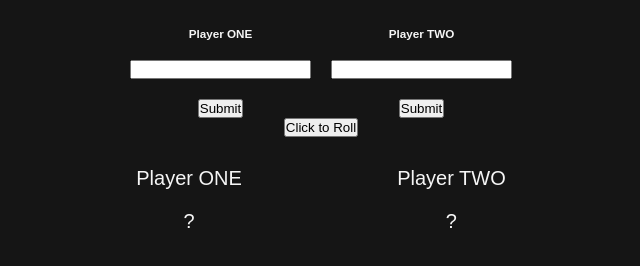
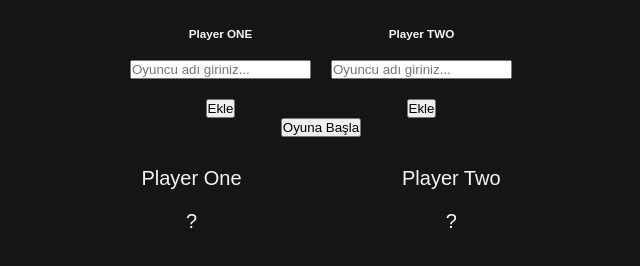
Before and after one commit to haktanoker/javascript_projects, a plain HTML site: page dice_game/index.html in a window 1280 px wide. Shown: the part 338-604 px from the top of the page, without its empty margins (319-959 px from the left). Drawn offline with Linux system fonts and the light colour scheme.

Commit message:
Update index.html

```diff
--- a/dice_game/index.html
+++ b/dice_game/index.html
@@ -3,37 +3,41 @@
 <head>
     <meta charset="UTF-8">
     <meta name="viewport" content="width=device-width, initial-scale=1.0">
-    <title>Zar Oyunu</title>
+    <title>Dice Game</title>
     <link rel="stylesheet" href="style.css">
+    <script src="script.js" defer></script>
 </head>
 <body>
     <div id="header_div">
         <h1>Zar Oyunu</h1>
         <h3>Kazananı belirlemek için adını gir ve butona bas</h3>
     </div>
+
     <div id="user_inputs">
+
         <div class="user_input_div user_name_one">
             <h3>Player ONE</h3>
-            <input type="text" name="playerOne" id="playerOne">
-            <button onclick="setUserName(P1Name);" id="userOneName">Submit</button>
+            <input type="text" name="playerOne" id="playerOne" placeholder="Oyuncu adı giriniz...">
+            <button onclick="setUserName(P1Name);" id="userOneName">Ekle</button>
         </div>
+
         <div class="user_input_div user_name_two">
             <h3>Player TWO</h3>
-            <input type="text" name="playerTwo" id="playerTwo">
-            <button onclick="setUserName(P2Name);" id="userTwoName">Submit</button>
+            <input type="text" name="playerTwo" id="playerTwo" placeholder="Oyuncu adı giriniz...">
+            <button onclick="setUserName(P2Name);" id="userTwoName">Ekle</button>
         </div>
     </div>
-    <button onclick="startGame();">Click to Roll</button>
+
+    <button onclick="startGame();">Oyuna Başla</button>
     <div id="dice_divs">
         <div class="dice_div dice_div_one">
-            <p>Player ONE</p>
-            <div><p id="playerOneResult">?</p></div>
+            <p>Player One</p>
+            <p id="playerOneResult">?</p>
         </div>
         <div class="dice_div dice_div_two">
-            <p>Player TWO</p>
-            <div><p id="playerTwoResult">?</p></div>
+            <p>Player Two</p>
+            <p id="playerTwoResult">?</p>
         </div>
     </div>
-    <script src="script.js"></script>
 </body>
 </html>
```
